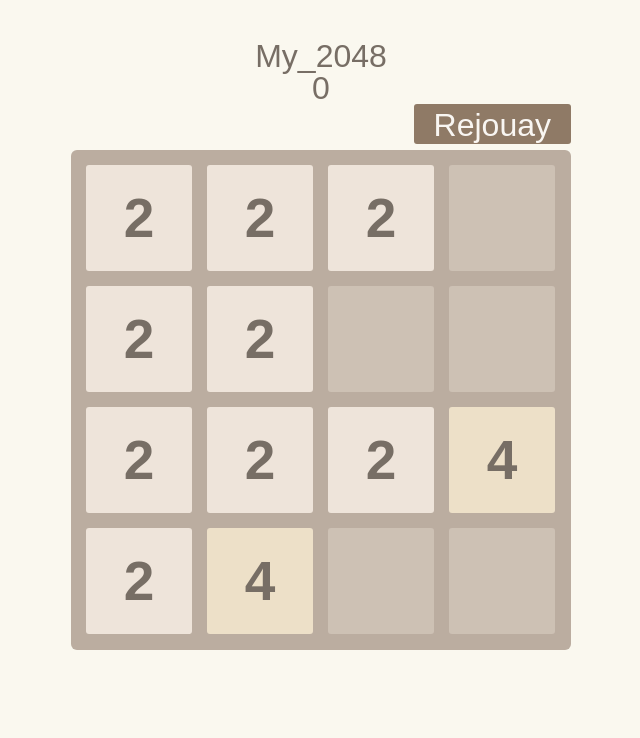
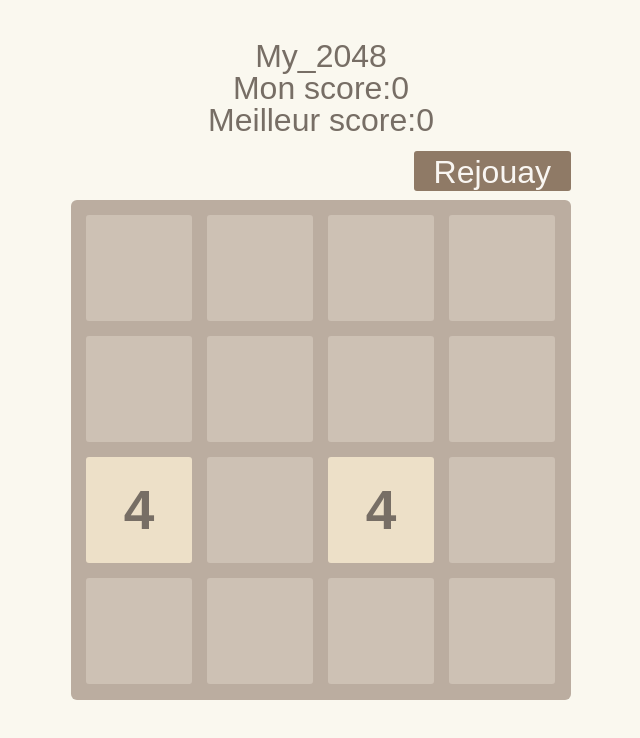
Before and after one commit to LeReverandNox/My_2048, a plain HTML site: page index.html in a window 1280 px wide. Shown: the whole page, without its empty margins (319-959 px from the left). Drawn offline with Linux system fonts and the light colour scheme.

Commit message:
Saloperie de sauvegarde de la grille et des scores qui bug

```diff
--- a/index.html
+++ b/index.html
@@ -15,8 +15,12 @@
             <h1>My_2048</h1>
         </div>
         <div class="header_action">
-            <div class="header_score"></div>
-            <div class="header_best_score"></div>
+        <div class="score">
+            <div class="header_score_title">Mon score: </div><div class="header_score"></div>
+        </div>
+        <div class="best_score">
+            <div class="header_best_score_title">Meilleur score: </div><div class="header_best_score"></div>
+        </div>
             <div class="replay_button">Rejouay</div>
         </div>
     </header>
--- a/script/my_2048.js
+++ b/script/my_2048.js
@@ -7,7 +7,6 @@ $(document).ready(function() {
 
     var score = 0;
     var bestScore = 0;
-    // var lock = false;
     var spawn = false;
 
     var $gridCells= $(".grid");
@@ -62,14 +61,6 @@ $(document).ready(function() {
 
         }
 
-        // lock = false;
-
-        // if (!possibleMove()) {
-
-            // endGame();
-
-        // };
-
     }
 
     function possibleMove() {
@@ -99,12 +90,23 @@ $(document).ready(function() {
 
 function beginGame() {
 
-        // resetGrid();
+    if (localStorage.getItem("Backup2048") == null) {
+
+        resetGrid();
         resetScore();
-        startKeyboard();
-        updateDisplayGrid();
         generateRandom();
         generateRandom();
+
+    } else {
+
+        grid = JSON.parse(localStorage.getItem("Backup2048"));
+        score = localStorage.getItem("BackupScore2048");
+
+    };
+
+    displayBestScore();
+    startKeyboard();
+    // updateDisplayGrid();
     updateDisplayGrid();
 
 }
@@ -138,7 +140,6 @@ $(document).ready(function() {
 
             if (!possibleMove()) {
 
-                    console.log("Plus de possibiliite");
                 endGame();
 
             };
@@ -146,7 +147,6 @@ $(document).ready(function() {
 
     } else if (!possibleMove()) {
 
-            console.log("Plus de possibiliite");
         endGame();
 
     };
@@ -184,15 +184,10 @@ $(document).ready(function() {
 
 function move(direction) {
     var x, y, dontTouch = [[0,0,0,0], [0,0,0,0], [0,0,0,0], [0,0,0,0]];
-        // var spawn = true;
     spawn = false;
 
-        // if (!lock) {
-
-        //     lock = true;
     removeSpaces(direction);
 
-            //     }
     if(direction === "up") {
         for(y = 0; y < 4; y++) {
             for(x = 0; x < 4; x++) {
@@ -338,17 +333,19 @@ $(document).ready(function() {
 
         removeSpaces(direction);
 
-            console.log(spawn);
         if (spawn) {
-
+            console.log("onSpawn");
             generateRandom();
 
-            };
+        }
 
         updateDisplayGrid();
+
+
         displayScore();
 
-        // };
+        // backupGrid();
+        // backupScore();
 
     }
 
@@ -415,6 +412,13 @@ $(document).ready(function() {
 
     function displayScore() {
 
+        if (score > bestScore) {
+
+            setBestScore(score);
+
+        };
+
+        displayBestScore();
         $scoreDisplay.html(score);
 
     }
@@ -426,10 +430,62 @@ $(document).ready(function() {
 
     }
 
+    function getBestScore() {
+
+        if(localStorage.getItem("BestScore2048") === null) {
+
+            bestScore = 0;
+
+        } else {
+
+            bestScore = localStorage.getItem("BestScore2048");
+
+        }
+
+    }
+
+    function displayBestScore() {
+
+        getBestScore();
+        $bestScoreDisplay.html(bestScore);
+
+    }
+
+    function setBestScore(score) {
+
+        localStorage.setItem("BestScore2048", score);
+
+    }
+
+    function backupGrid() {
+
+
+        localStorage.setItem("Backup2048", JSON.stringify(grid));
+
+    }
+
+    function cleanBackupGrid() {
+
+        localStorage.removeItem("Backup2048");
+
+    }
+
+    function backupScore() {
+
+        cleanBackupScore();
+        localStorage.setItem("BackupScore2048", JSON.stringify(score));
+
+    }
+
+    function cleanBackupScore() {
+
+        localStorage.removeItem("BackupScore2048");
+
+    }
+
     // Controles clavier
     function startKeyboard() {
 
-        console.log("On lance le clavier");
         $(document).keydown(function(e) {
             if (e.which === 37) {
 
@@ -463,7 +519,8 @@ $(document).ready(function() {
             if (e.which === 82) {
 
                 e.preventDefault();
-                // console.log("On appuie sur Replay");
+
+                // cleanBackupGrid();
                 beginGame();
 
             };
@@ -475,7 +532,8 @@ $(document).ready(function() {
     $(".replay_button").on("click", function(e) {
 
         e.preventDefault();
-        // console.log("On click sur Replay");
+
+        // cleanBackupGrid();
         beginGame();
 
     });
--- a/style/style.css
+++ b/style/style.css
@@ -59,7 +59,7 @@ body {
 }
 
 .main_header {
-    min-height: 150px;
+    min-height: 200px;
     text-align: center;
     font-size: 2em;
 }
@@ -67,6 +67,12 @@ body {
     padding-top: 40px;
 }
 .header_action {
+
+}
+
+.header_score, .header_score_title, .header_best_score, .header_best_score_title {
+
+    display: inline-block;
 
 }
 .replay_button {
@@ -82,6 +88,7 @@ body {
     display: block;
     text-align: center;
     float: right;
+    margin-top: 15px;
 }
 
 
```
Lines whose indentation alone changed are shown as unchanged.
